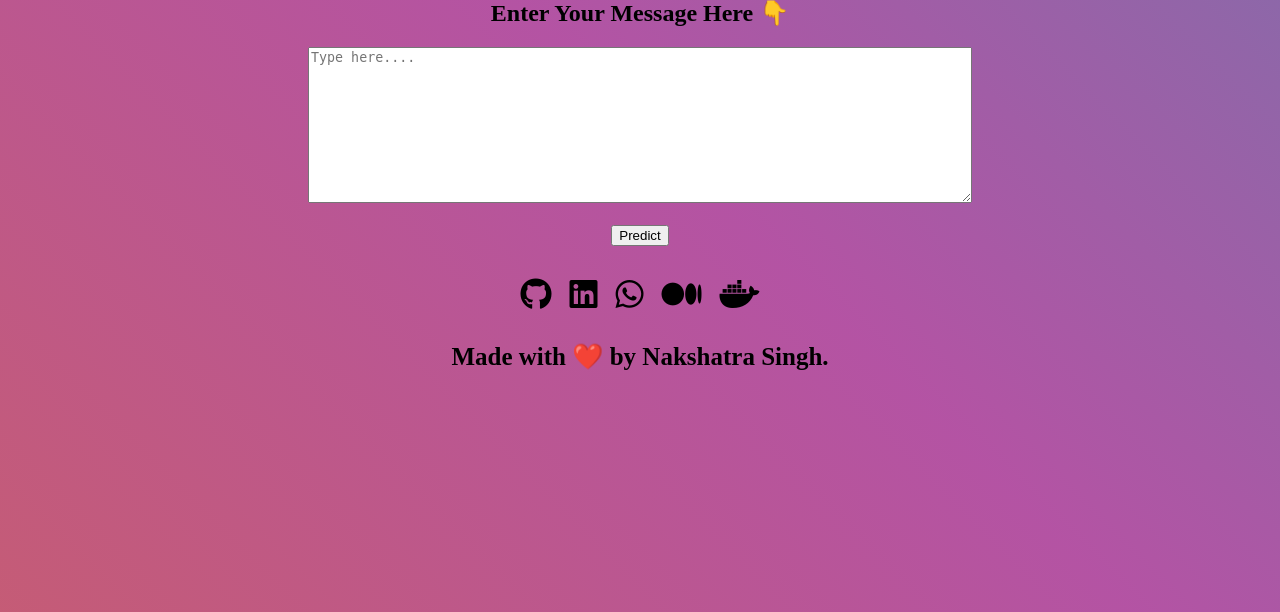
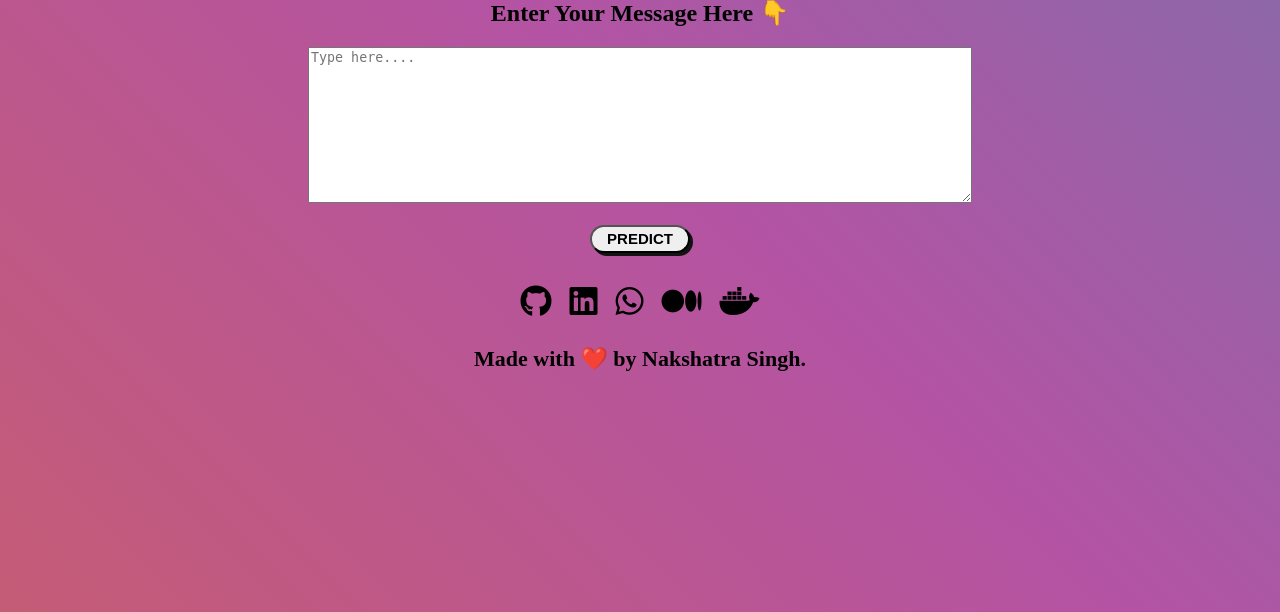
Before and after one commit to nakshatrasinghh/ETE-NLPDocker, a Flask app: page / in a window 1280 px wide. Shown: the part 128-740 px from the top of the page. Run offline with Flask 2, Linux system fonts and the light colour scheme; parts of the project's set-up code (start-up, migrations or seed data) failed here and were passed over; some libraries are stand-ins or nearby versions.

Commit message:
inline styling-html & cleaned code

```diff
--- a/templates/home.html
+++ b/templates/home.html
@@ -46,6 +46,23 @@
 	.contact-icon:hover{
 	color:rgb(163, 160, 160);
 	}
+
+	.btn-submit{
+    width:100px;
+    border-radius:18px;
+    text-transform:uppercase;
+    font-weight:bold;
+    font-size:15px;
+    outline:none;
+    cursor:pointer;
+    box-shadow: 3px 3px #131313;
+    height:28px;
+	}
+
+	.btn-submit:hover{
+	background-color:#d6cacad8;
+	transition: all .5s ease 0s;
+	}
 	</style>
 
 </head>
@@ -83,6 +100,6 @@
 			<a target="_blank" href="https://hub.docker.com/u/nakshatrasinghh"><i class="fab fa-docker fa-2x contact-icon"></i></a>
 		</div>
 	</div>
-	<p align="center" style="font-size:25px; font-weight:700;">Made with ❤️ by Nakshatra Singh.</p>
+	<p align="center" style="font-size:22px; font-weight:700;">Made with ❤️ by Nakshatra Singh.</p>
 </body>
 </html>
--- a/templates/result.html
+++ b/templates/result.html
@@ -73,7 +73,7 @@
 			<a target="_blank" href="https://hub.docker.com/u/nakshatrasinghh"><i class="fab fa-docker fa-2x contact-icon"></i></a>
 		</div>
 	</div>
-	<p align="center" style="font-size:25px; font-weight:700;">Made with ❤️ by Nakshatra Singh.</p>
+	<p align="center" style="font-size:22px; font-weight:700;">Made with ❤️ by Nakshatra Singh.</p>
 
 </body>
 </html>
```
